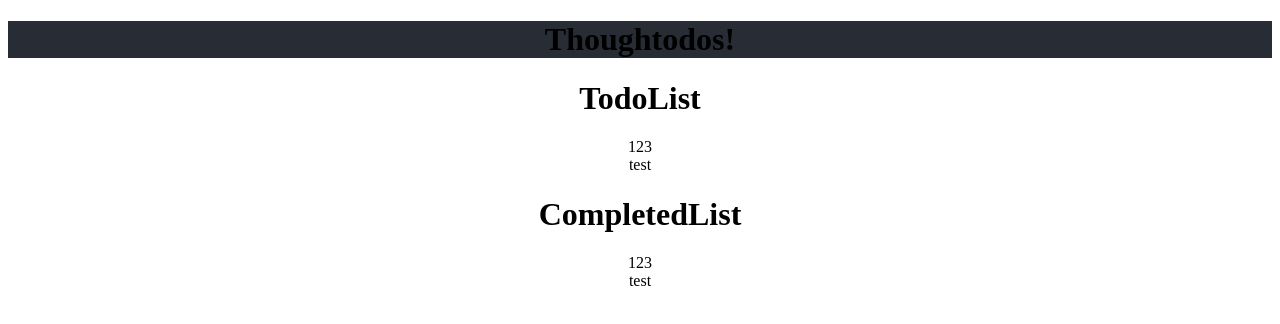
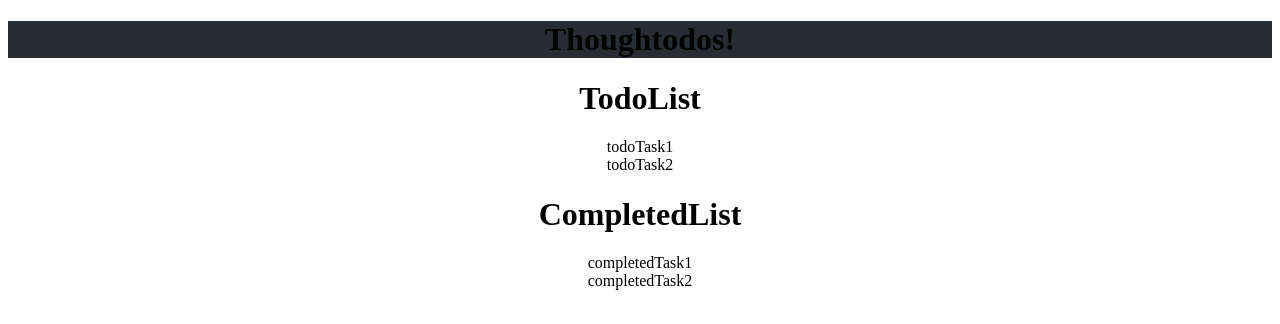
Before and after one commit to charlotte-xiao/thoughtodos, a React (Create React App) app: page / in a window 1280 px wide. Shown: the top 324 px of the page. Built offline with nearby package versions, Linux system fonts and the light colour scheme.

Commit message:
<refacotr, xs, [E-2]>: realign files

```diff
--- a/src/App.tsx
+++ b/src/App.tsx
@@ -1,7 +1,7 @@
 import React from 'react';
 import styled from "styled-components";
-import {TaskListProvider} from "./support/TaskListContext";
-import TodoList from "./components/add-todo/TodoList";
+import {TaskListProvider} from "./pages/TodoList/TaskListContext";
+import Index from "./pages/TodoList";
 
 const Header = styled.header`
   background-color: #282c34;
@@ -18,7 +18,7 @@ function App() {
                 <h1>Thoughtodos!</h1>
             </Header>
             <TaskListProvider>
-                <TodoList/>
+                <Index/>
             </TaskListProvider>
         </Container>
     );
--- a/src/support/TaskListContext.tsx
+++ b/src/pages/TodoList/TaskListContext.tsx
@@ -1,5 +1,5 @@
 import React from "react";
-import TaskList from "../models/TaskList";
+import TaskList from "../../models/TaskList";
 
 export const TaskListContext: React.Context<TaskList> = React.createContext(
     {} as TaskList,
@@ -11,8 +11,8 @@ type TaskListProviderProps = {
 
 export const TaskListProvider: React.FC<TaskListProviderProps> = ({children}: TaskListProviderProps) => {
     const initTaskList = {
-        todoList: [{name: "123"}, {name: "test"}],
-        completedList: [{name: "123"}, {name: "test"}]
+        todoList: [{name: "todoTask1"}, {name: "todoTask2"}],
+        completedList: [{name: "completedTask1"}, {name: "completedTask2"}]
     }
     return (
         <TaskListContext.Provider value={initTaskList}>
--- a/src/components/add-todo/TodoList.tsx
+++ b/src/pages/TodoList/index.tsx
@@ -1,7 +1,7 @@
 import React from "react";
-import {TaskListContext} from "../../support/TaskListContext";
+import {TaskListContext} from "./TaskListContext";
 
-export default class TodoList extends React.Component<any, any> {
+export default class Index extends React.Component<never, never> {
 
     render() {
         return (
```
